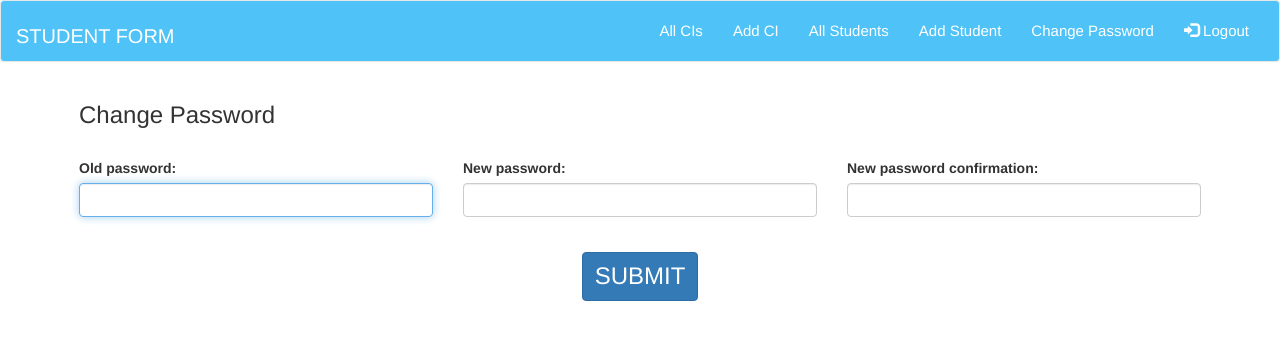
After one commit to study-abacus/admin-site, a Django app: page /form/password_change/ in a window 1280 px wide. The commit adds this page. Shown: the top 340 px of the page. Run offline with Django 3.2, Linux system fonts and the light colour scheme; the visitor is signed in with stand-in values (Sample User, id 1); some libraries are stand-ins or nearby versions.

Commit message:
password change added

```diff
--- a/form/template/form/navigation.html
+++ b/form/template/form/navigation.html
@@ -16,7 +16,8 @@
 					<li><a href="{% url 'add_ci' %}">Add CI</a></li>
 					{% endif %}
 					<li><a href="{% url 'students' %}">All Students</a></li>
-	        <li><a href="{% url 'add_student' %}">Add Student</a></li>
+					<li><a href="{% url 'add_student' %}">Add Student</a></li>
+					<li><a href="{% url 'password_change' %}">Change Password</a></li>
 	        <li><a href="{% url 'logout' %}"><span class="glyphicon glyphicon-log-in"></span> Logout</a></li>
 	      </ul>
 	    </div>
--- /dev/null
+++ b/form/template/form/password_change.html
@@ -0,0 +1,56 @@
+{% extends 'form/base.html' %}
+
+{% block content %}
+
+<body>
+
+	{% include 'form/navigation.html' %}
+
+	<main>
+
+		<div class="container" id="form_content">
+
+			{% if form.errors %}
+				<div class="col-xs-6 alert alert-warning alert-dismissible" role="alert">
+					<button type="button" class="close" data-dismiss="alert" aria-label="Close"><span aria-hidden="true">&times;</span></button>
+					<ul>
+						{% for key, value in form.errors.items %}
+							<li> <b>{{ key|escape }}</b> : {{ value|escape }}</li>
+						{% endfor %}
+					</ul>
+				</div>
+			{% endif %}
+
+			<form action="" method="POST">
+				{% csrf_token %}
+				{% load form_extras %}
+
+				<div class="row">
+					<div class="col-xs-12">
+						<h3>Change Password</h3>
+					</div>
+				</div>
+				<div class="row" style="margin-top: 20px">
+					{% for f in form %}
+
+							<div class="col-lg-4 col-md-4 col-sm-12 col-xs-12">
+								  <div class="form-group">
+								    <label for="{{ f.id_for_label }}">{{ f.label }}:</label>
+								    {{ f|addcss:"form-control" }}
+								  </div>
+							</div>
+
+					{% endfor %}
+				</div>
+
+				<div class="row" style="margin-top: 20px;margin-bottom: 20px">
+					<div class="col-xs-12 text-center">
+						<button type="submit" class="btn btn-primary" id="submit">SUBMIT</button>
+					</div>
+				</div>
+			</form>
+		</div>
+	</main>
+</body>
+
+{% endblock %}
--- a/form/urls.py
+++ b/form/urls.py
@@ -23,6 +23,9 @@ urlpatterns = [
 	path('add_centre/<int:ci_id>', views.CentreAdd.as_view(), name = 'centre_add'),
 	path('edit_centre/<int:pk>', views.CentreUpdate.as_view(), name = 'edit_centre'),
 	path('delete_centre/<int:pk>', views.CentreDelete.as_view(), name = 'delete_centre'),
+
+	path('password_change/', views.PasswordChange.as_view(), name = 'password_change'),
+
 	path('success/', views.Success.as_view(), name='success'),
 
 	path('get/', views.get_student_list, name='get_student_list'),
--- a/form/views/generics.py
+++ b/form/views/generics.py
@@ -10,8 +10,9 @@ from django.views.generic import (
 	CreateView,
 	UpdateView,
 	DeleteView,
-    TemplateView
+    TemplateView,
 )
+from django.contrib.auth.views import PasswordChangeView
 
 from form.mixins import (
     LoginRequiredMixin,
@@ -275,3 +276,7 @@ class CentreDelete(IsAdminMixin, LoginRequiredMixin, DeleteView):
     model = models.Centre
     template_name = 'form/delete.html'
     success_url = reverse_lazy('success')
+
+class PasswordChange(PasswordChangeView):
+    template_name = 'form/password_change.html'
+    success_url = reverse_lazy('index')
```
